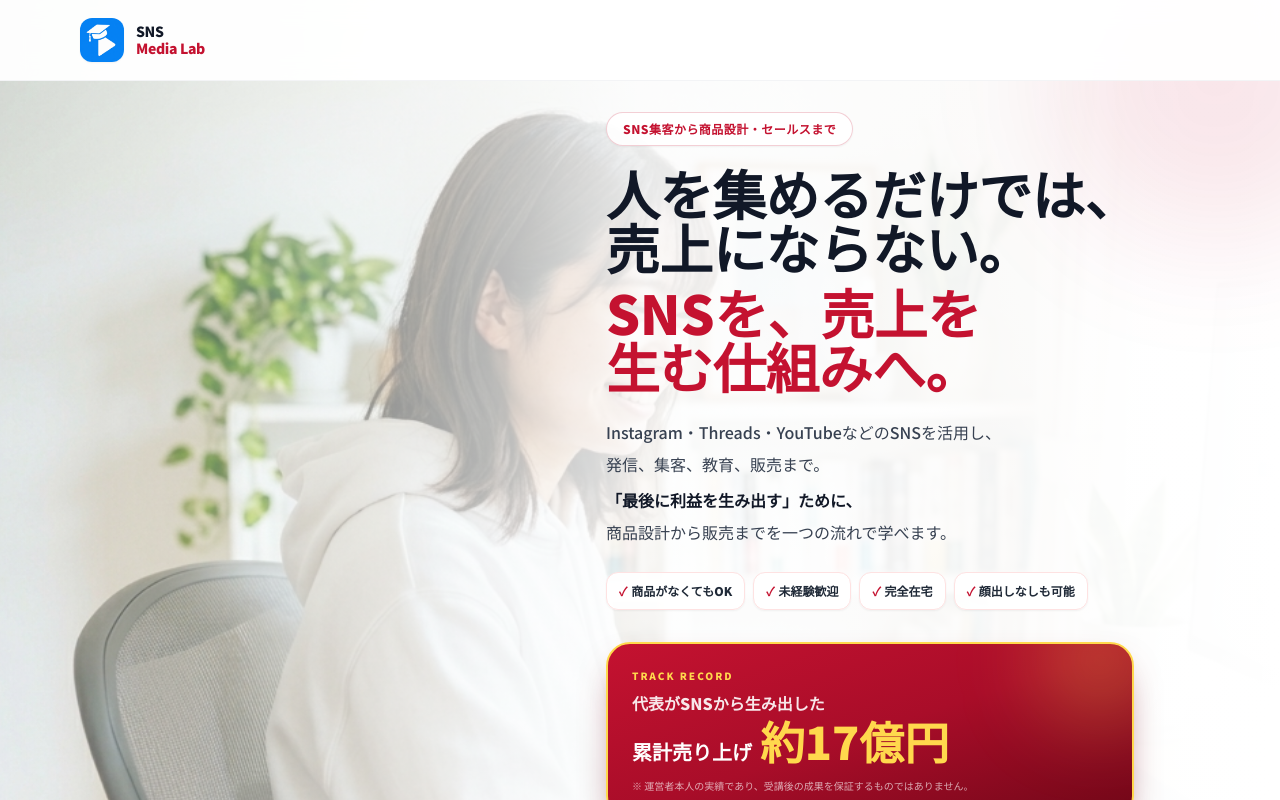
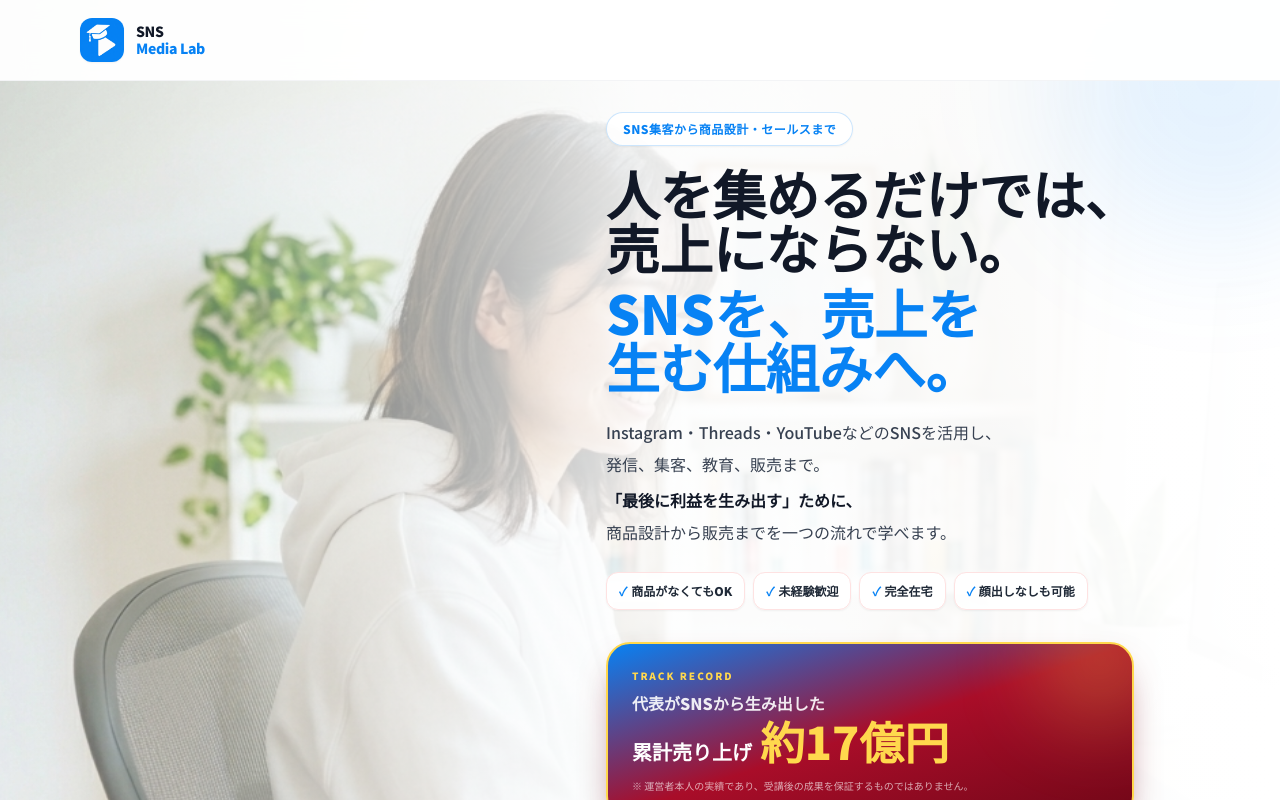
Before and after one commit to YouTubeMediaLab/ytml-site, a Next.js app: page /lp/line in a window 1280 px wide. Shown: the top 800 px of the page. Built offline with nearby package versions, Linux system fonts and the light colour scheme.

Commit message:
青変更

```diff
--- a/app/globals.css
+++ b/app/globals.css
@@ -5,8 +5,8 @@
 @tailwind utilities;
 
 :root {
-  --primary: #c41230;
-  --primary-dark: #9b0e26;
+  --primary: #0782f4;
+  --primary-dark: #0a63bc;
 
   /* CTA：LINE追加を連想させる黄緑。段差の色は本体より暗い緑にする */
   --cta-green-top: #7ee23f;
@@ -281,7 +281,7 @@ body {
   background: linear-gradient(145deg, #ffffff 0%, #fffdfa 62%, #fff8e5 100%);
   box-shadow:
     inset 0 1px 0 rgba(255, 255, 255, 0.98),
-    inset 0 -1px 0 rgba(143, 91, 0, 0.08),
+    inset 0 -1px 0 rgba(10, 80, 150, 0.08),
     0 9px 22px rgba(31, 31, 31, 0.08);
 }
 
@@ -380,19 +380,19 @@ body {
   0%, 68%, 100% {
     box-shadow:
       0 9px 0 #8f0b21,
-      0 18px 34px rgba(143, 11, 33, 0.24),
+      0 18px 34px rgba(10, 99, 188, 0.24),
       0 0 0 rgba(255, 216, 77, 0);
   }
   76% {
     box-shadow:
       0 9px 0 #8f0b21,
-      0 20px 38px rgba(143, 11, 33, 0.3),
+      0 20px 38px rgba(10, 99, 188, 0.3),
       0 0 30px rgba(255, 216, 77, 0.95);
   }
   84% {
     box-shadow:
       0 9px 0 #8f0b21,
-      0 18px 34px rgba(143, 11, 33, 0.24),
+      0 18px 34px rgba(10, 99, 188, 0.24),
       0 0 9px rgba(255, 216, 77, 0.3);
   }
 }
@@ -429,7 +429,7 @@ body {
   transform: translateY(6px);
   box-shadow:
     0 3px 0 #8f0b21,
-    0 8px 16px rgba(143, 11, 33, 0.2);
+    0 8px 16px rgba(10, 99, 188, 0.2);
 }
 
 @media (prefers-reduced-motion: reduce) {
@@ -464,7 +464,7 @@ body {
   background: linear-gradient(145deg, #ffffff 0%, #fffdfa 62%, #fff8e5 100%);
   box-shadow:
     inset 0 1px 0 rgba(255, 255, 255, 0.98),
-    inset 0 -1px 0 rgba(143, 91, 0, 0.08),
+    inset 0 -1px 0 rgba(10, 80, 150, 0.08),
     0 9px 22px rgba(31, 31, 31, 0.08);
 }
 
--- a/components/ContactForm.tsx
+++ b/components/ContactForm.tsx
@@ -201,7 +201,7 @@ export default function ContactForm() {
       </div>
 
       {error && (
-        <p className="text-sm text-red-500 bg-red-50 border border-red-200 rounded-lg px-4 py-2">
+        <p className="text-sm text-red-600 bg-red-50 border border-red-200 rounded-lg px-4 py-2">
           {error}
         </p>
       )}
--- a/components/sections/AIWorkflow.tsx
+++ b/components/sections/AIWorkflow.tsx
@@ -52,7 +52,7 @@ export default function AIWorkflow() {
             {/* 変化の宣言 */}
             <div className="my-6 flex items-center gap-3 md:my-7 md:gap-4">
               <span className="h-px flex-1 bg-gray-200" />
-              <span className="flex items-center gap-2 rounded-full bg-gradient-to-b from-primary to-primary-dark px-4 py-2 text-white shadow-[0_8px_20px_-8px_rgba(196,18,48,0.8)]">
+              <span className="flex items-center gap-2 rounded-full bg-gradient-to-b from-primary to-primary-dark px-4 py-2 text-white shadow-[0_8px_20px_-8px_rgba(7,130,244,0.8)]">
                 <svg
                   viewBox="0 0 24 24"
                   className="h-4 w-4 shrink-0"
@@ -158,7 +158,7 @@ export default function AIWorkflow() {
         {/* 誤解を先に潰す */}
         <Reveal>
           <div className="mt-10 overflow-hidden rounded-2xl border-2 border-primary bg-white">
-            <div className="bg-gradient-to-b from-[#e8192f] via-primary to-primary-dark px-6 py-4">
+            <div className="bg-gradient-to-b from-[#3a9bff] via-primary to-primary-dark px-6 py-4">
               <p className="jp-tight text-center text-base font-black text-white md:text-lg">
                 {AI_WORKFLOW.closing.heading}
               </p>
--- a/components/sections/ContactCTA.tsx
+++ b/components/sections/ContactCTA.tsx
@@ -21,7 +21,7 @@ export default function ContactCTA() {
   return (
     <section
       id="consultation"
-      className="relative scroll-mt-20 overflow-hidden bg-gradient-to-br from-primary via-[#a90d29] to-[#6d0717] px-4 py-16 md:py-24"
+      className="relative scroll-mt-20 overflow-hidden bg-gradient-to-br from-primary via-[#0a63bc] to-[#064a8f] px-4 py-16 md:py-24"
     >
       <div
         aria-hidden="true"
@@ -86,7 +86,7 @@ export default function ContactCTA() {
             ))}
           </ol>
 
-          <div className="rounded-xl border border-primary/20 bg-red-50 px-4 py-3">
+          <div className="rounded-xl border border-primary/20 bg-sky-50 px-4 py-3">
             <p className="text-center text-xs font-bold leading-6 text-primary-dark">
               現在の価格でご案内できるのは先着{OFFER.capacity}名までです。
             </p>
--- a/components/sections/Courses.tsx
+++ b/components/sections/Courses.tsx
@@ -116,12 +116,12 @@ export default function Courses() {
                 <div
                   className={`relative flex h-full flex-col overflow-hidden rounded-2xl border-2 bg-white ${card.color} ${
                     card.recommended
-                      ? "shadow-[0_22px_54px_-26px_rgba(196,18,48,0.7)] ring-2 ring-primary/20"
+                      ? "shadow-[0_22px_54px_-26px_rgba(7,130,244,0.7)] ring-2 ring-primary/20"
                       : "shadow-sm"
                   }`}
                 >
                   {card.recommended && (
-                    <div className="bg-gradient-to-b from-[#e8192f] via-primary to-primary-dark py-2 text-center text-xs font-bold tracking-wider text-white">
+                    <div className="bg-gradient-to-b from-[#3a9bff] via-primary to-primary-dark py-2 text-center text-xs font-bold tracking-wider text-white">
                       ★ 最もご支持いただいているコース
                     </div>
                   )}
--- a/components/sections/EarningPaths.tsx
+++ b/components/sections/EarningPaths.tsx
@@ -37,7 +37,7 @@ export default function EarningPaths() {
             <Reveal key={step.no} delay={i * 60}>
               <li className="relative flex gap-4 rounded-2xl border border-gray-200 bg-white p-5 shadow-sm md:gap-6 md:p-7">
                 {/* 番号 */}
-                <span className="relative z-10 flex h-11 w-11 shrink-0 flex-col items-center justify-center rounded-full bg-gradient-to-b from-[#e8192f] to-primary-dark text-white shadow-[0_4px_10px_-3px_rgba(196,18,48,0.6)] md:h-14 md:w-14">
+                <span className="relative z-10 flex h-11 w-11 shrink-0 flex-col items-center justify-center rounded-full bg-gradient-to-b from-[#3a9bff] to-primary-dark text-white shadow-[0_4px_10px_-3px_rgba(7,130,244,0.6)] md:h-14 md:w-14">
                   <span className="text-[0.95rem] font-black leading-none md:text-lg">
                     {step.no}
                   </span>
--- a/components/sections/EducationStance.tsx
+++ b/components/sections/EducationStance.tsx
@@ -72,7 +72,7 @@ function Panel({
             key={line}
             className={`jp-tight rounded-lg px-3.5 py-2.5 text-xs leading-6 md:text-[0.82rem] ${
               isBrand
-                ? "bg-red-50 text-gray-700"
+                ? "bg-sky-50 text-gray-700"
                 : "bg-white text-gray-500 line-through decoration-gray-300"
             }`}
           >
--- a/components/sections/Hero.tsx
+++ b/components/sections/Hero.tsx
@@ -115,7 +115,7 @@ export default function Hero() {
                 key={point.value}
                 className="flex items-stretch gap-3 rounded-xl border-2 border-gray-100 bg-white px-3 py-3 shadow-[0_4px_14px_-6px_rgba(0,0,0,0.18)] ring-1 ring-black/5 md:gap-3.5 md:px-4"
               >
-                <span className="flex h-11 w-11 shrink-0 items-center justify-center self-center rounded-full bg-gradient-to-b from-[#e8192f] to-primary-dark text-white shadow-[0_4px_10px_-3px_rgba(196,18,48,0.65)]">
+                <span className="flex h-11 w-11 shrink-0 items-center justify-center self-center rounded-full bg-gradient-to-b from-[#3a9bff] to-primary-dark text-white shadow-[0_4px_10px_-3px_rgba(7,130,244,0.65)]">
                   <svg
                     viewBox="0 0 24 24"
                     className="h-[22px] w-[22px]"
--- a/components/sections/Operator.tsx
+++ b/components/sections/Operator.tsx
@@ -18,7 +18,7 @@ export default function Operator() {
   return (
     <section
       id="operator"
-      className="scroll-mt-20 bg-gradient-to-br from-red-50 via-white to-[#fff9dc] px-4 py-16 md:py-24"
+      className="scroll-mt-20 bg-gradient-to-br from-sky-50 via-white to-[#fff9dc] px-4 py-16 md:py-24"
     >
       <div className="mx-auto max-w-6xl">
         <p className="section-subtitle">OPERATOR</p>
@@ -28,7 +28,7 @@ export default function Operator() {
         <div className="title-divider" />
 
         <Reveal>
-          <div className="mx-auto max-w-5xl overflow-hidden rounded-3xl bg-white shadow-2xl shadow-red-900/10 ring-1 ring-red-100">
+          <div className="mx-auto max-w-5xl overflow-hidden rounded-3xl bg-white shadow-2xl shadow-sky-900/10 ring-1 ring-sky-100">
             <div className="grid md:grid-cols-[340px_1fr]">
               <div className="relative min-h-[340px] overflow-hidden bg-primary md:min-h-[440px]">
                 <Image
@@ -56,7 +56,7 @@ export default function Operator() {
                 <p className="text-sm leading-8 text-gray-600 md:text-base">
                   {OPERATOR.body}
                 </p>
-                <div className="mt-6 rounded-2xl border-l-4 border-primary bg-red-50 p-5">
+                <div className="mt-6 rounded-2xl border-l-4 border-primary bg-sky-50 p-5">
                   <p className="text-sm font-bold leading-7 text-gray-800">
                     {OPERATOR.quote.map((line) => (
                       <span key={line} className="block">
--- a/components/sections/Testimonials.tsx
+++ b/components/sections/Testimonials.tsx
@@ -102,7 +102,7 @@ export default function Testimonials() {
             >
               <div className="flex items-center justify-between mb-3">
                 <StarRating count={t.rating} />
-                <span className="text-xs text-primary font-semibold bg-red-50 px-2 py-0.5 rounded-full">
+                <span className="text-xs text-primary font-semibold bg-sky-50 px-2 py-0.5 rounded-full">
                   {t.course}
                 </span>
               </div>
--- a/tailwind.config.ts
+++ b/tailwind.config.ts
@@ -10,9 +10,9 @@ const config: Config = {
     extend: {
       colors: {
         primary: {
-          DEFAULT: "#C41230",
-          dark: "#9B0E26",
-          light: "#E8192F",
+          DEFAULT: "#0782F4",
+          dark: "#0A63BC",
+          light: "#3A9BFF",
         },
         gray: {
           50: "#F9FAFB",
```
Also changed, not shown: components/sections/Pricing.tsx (+4 -4 lines).
